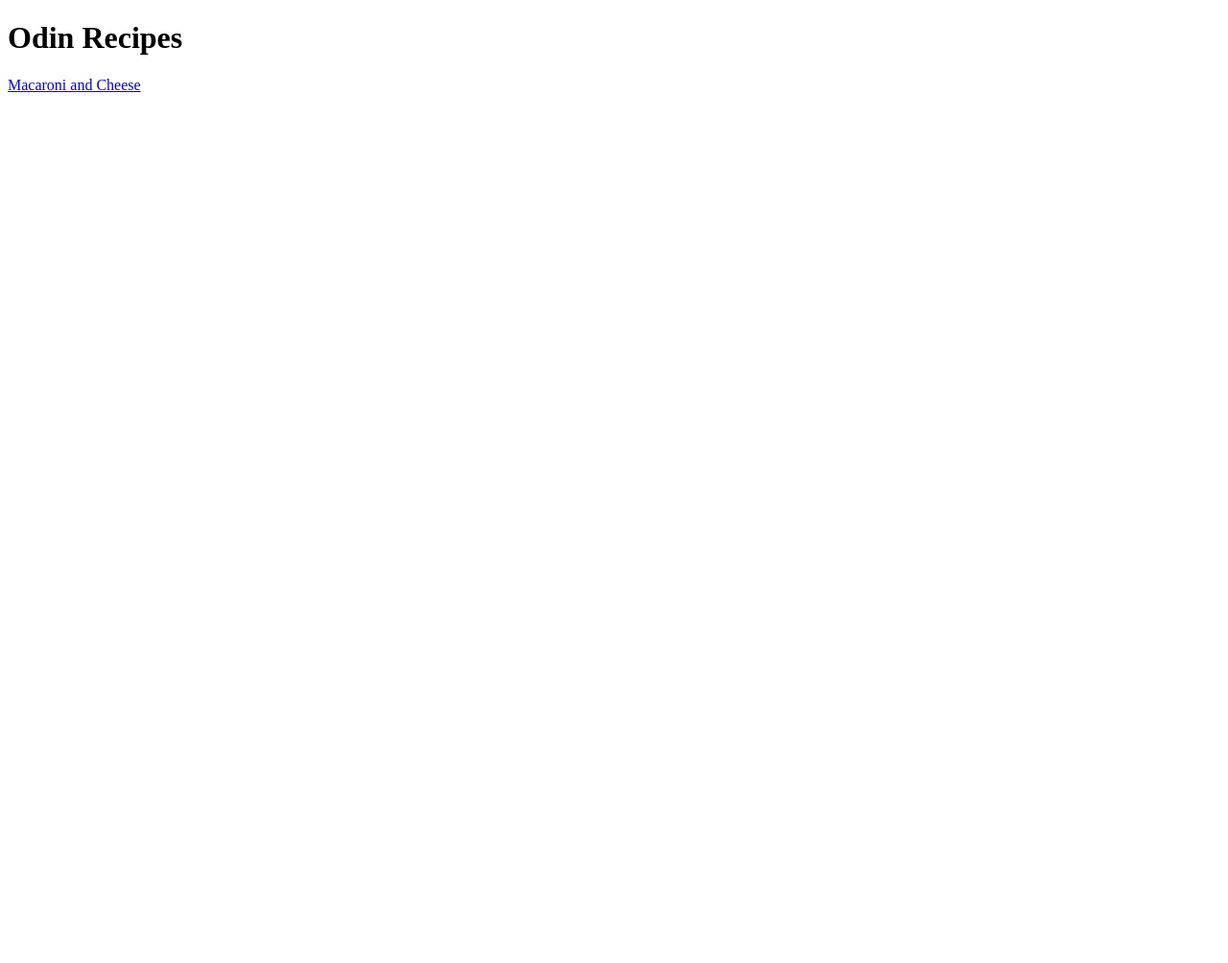
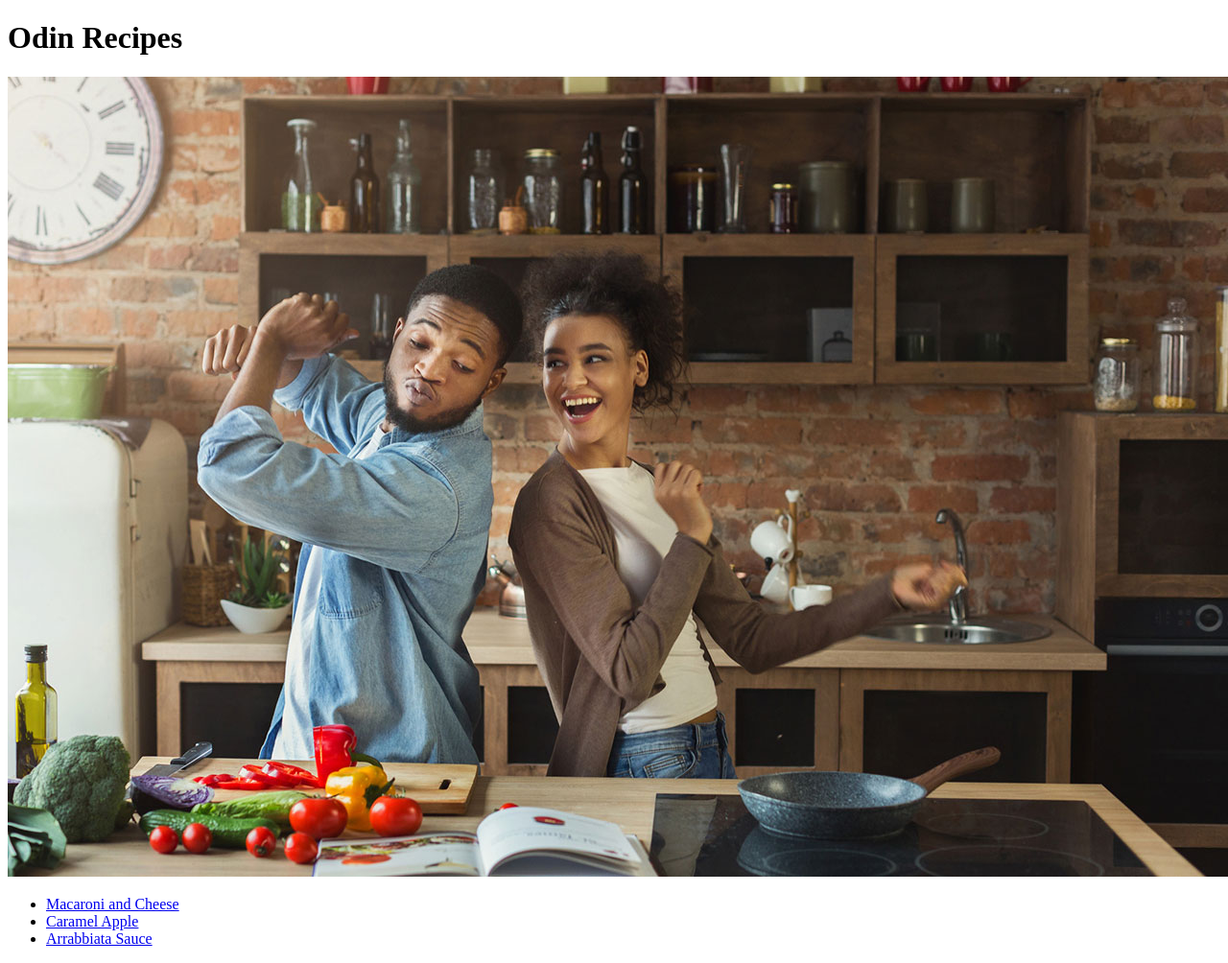
Before and after one commit to pchelbisson/odin-recipes, a plain HTML site: page index.html in a window 1280 px wide. Shown: the whole page at 96% size. Before the commit the page ends 800 px from the top, so only its background shows below. Drawn offline with Linux system fonts and the light colour scheme.

Commit message:
add readme info and pics

```diff
--- a/index.html
+++ b/index.html
@@ -1,13 +1,24 @@
 <!DOCTYPE html>
 <html lang="en">
-<head>
-    <meta charset="UTF-8">
-    <meta http-equiv="X-UA-Compatible" content="IE=edge">
-    <meta name="viewport" content="width=device-width, initial-scale=1.0">
+  <head>
+    <meta charset="UTF-8" />
+    <meta http-equiv="X-UA-Compatible" content="IE=edge" />
+    <meta name="viewport" content="width=device-width, initial-scale=1.0" />
     <title>Odin recipes</title>
-</head>
-<body>
+  </head>
+  <body>
     <h1>Odin Recipes</h1>
-    <a href="./recipes/mac-n-cheese.html">Macaroni and Cheese</a>
-</body>
+    <img src="./image/main.jpg" alt="At the kitchen" />
+    <ul>
+      <li>
+        <a href="./recipes/mac-n-cheese.html">Macaroni and Cheese</a>
+      </li>
+      <li>
+        <a href="./recipes/caramel-apple.html">Caramel Apple</a>
+      </li>
+      <li>
+        <a href="./recipes/arrabbiata.html">Arrabbiata Sauce</a>
+      </li>
+    </ul>
+  </body>
 </html>
```
Also changed, not shown: image/arrabbiata.webp (added), image/caramel-apple.webp (added), image/main.jpg (added), 1 other file.
